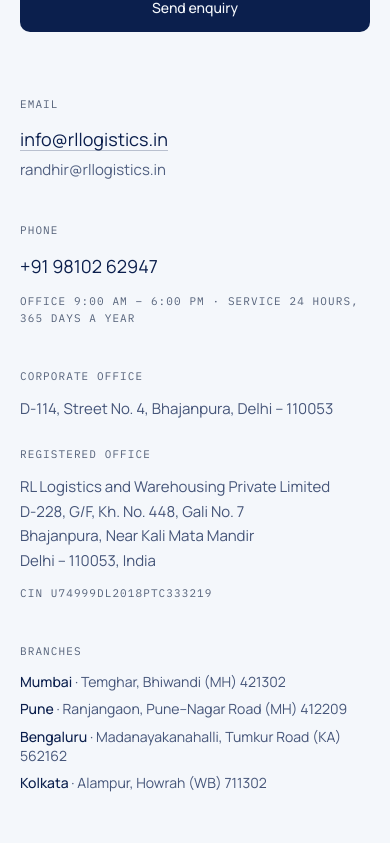
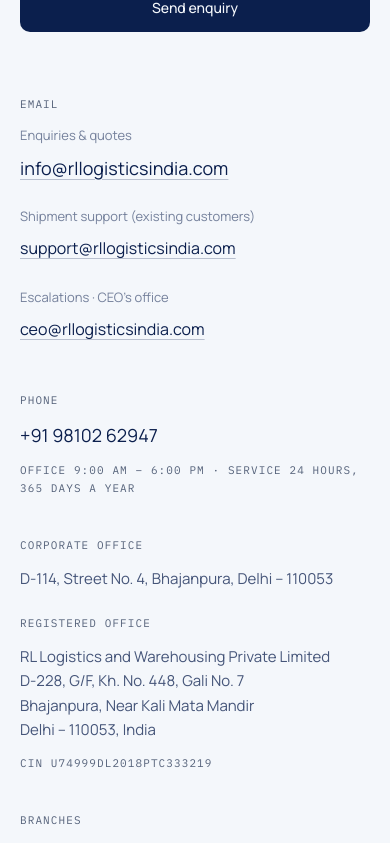
Before and after one commit to Udyanshgulati/RLlogistics, a Next.js app: page /contact in a window 390 px wide. Shown: the part 1255-2098 px from the top of the page. Built offline with nearby package versions, Linux system fonts and the light colour scheme; no server answers.

Commit message:
content: official info@/support@/ceo@ rllogisticsindia.com mailboxes, routed by purpose
Co-Authored-By: Claude Opus 5.5 <noreply@anthropic.com>
Claude-Session: https://claude.ai/code/session_01ES1YH9ixu7632EMBEPAudp

```diff
--- a/app/about/page.tsx
+++ b/app/about/page.tsx
@@ -61,6 +61,12 @@ export default function AboutPage() {
             </li>
           ))}
         </ul>
+        <p className="mt-12 text-[15px] text-ink/70">
+          Something we should hear at the top? Write to the CEO&apos;s office:{" "}
+          <a href={`mailto:${company.emailCeo}`} className="inline-flex min-h-11 items-center text-ink underline decoration-ink/30 underline-offset-4 hover:text-brand md:min-h-0">
+            {company.emailCeo}
+          </a>
+        </p>
       </section>
 
       <section data-nav-theme="light" className="border-t border-ink/10 bg-paper px-gutter py-[16vh] md:pl-[clamp(140px,13vw,220px)]">
--- a/app/contact/page.tsx
+++ b/app/contact/page.tsx
@@ -27,12 +27,25 @@ export default function ContactPage() {
         <aside className="flex flex-col gap-10 md:col-span-4 md:col-start-9">
           <div>
             <p className="ui-label mb-3 text-steel">Email</p>
-            <a href={`mailto:${company.emailGeneral}`} className="select-all text-[18px] underline decoration-ink/25 underline-offset-4 hover:text-brand">
-              {company.emailGeneral}
-            </a>
-            <a href={`mailto:${company.email}`} className="mt-1 block select-all text-[15px] text-ink/70 hover:text-brand">
-              {company.email}
-            </a>
+            <dl className="flex flex-col gap-4">
+              {[
+                { label: "Enquiries & quotes", email: company.email, big: true },
+                { label: "Shipment support (existing customers)", email: company.emailSupport },
+                { label: "Escalations · CEO's office", email: company.emailCeo },
+              ].map((m) => (
+                <div key={m.email}>
+                  <dt className="text-[13px] text-ink/55">{m.label}</dt>
+                  <dd>
+                    <a
+                      href={`mailto:${m.email}`}
+                      className={`inline-flex min-h-11 select-all items-center underline decoration-ink/25 underline-offset-4 hover:text-brand md:min-h-0 ${m.big ? "text-[18px]" : "text-[16px]"}`}
+                    >
+                      {m.email}
+                    </a>
+                  </dd>
+                </div>
+              ))}
+            </dl>
           </div>
           <div>
             <p className="ui-label mb-3 text-steel">Phone</p>
--- a/components/ui/Footer.tsx
+++ b/components/ui/Footer.tsx
@@ -48,11 +48,12 @@ export function Footer() {
           <p className="mt-6 max-w-[34ch] text-[14px] leading-relaxed text-paper/60">
             Warehousing, road transport, freight forwarding and customs, run by one accountable team out of Delhi since 2018.
           </p>
-          <a href={`mailto:${company.emailGeneral}`} className="mt-6 inline-block text-[15px] underline decoration-paper/30 underline-offset-4 hover:text-brand max-lg:mt-4 max-lg:inline-flex max-lg:min-h-11 max-lg:items-center">
-            {company.emailGeneral}
+          <a href={`mailto:${company.email}`} className="mt-6 inline-block text-[15px] underline decoration-paper/30 underline-offset-4 hover:text-brand max-lg:mt-4 max-lg:inline-flex max-lg:min-h-11 max-lg:items-center">
+            {company.email}
           </a>
-          <a href={`mailto:${company.email}`} className="flex min-h-11 items-center text-[15px] text-paper/80 underline decoration-paper/30 underline-offset-4 lg:hidden">
-            {company.email}
+          <a href={`mailto:${company.emailSupport}`} className="mt-2 flex min-h-11 items-center text-[15px] text-paper/70 hover:text-brand lg:mt-1 lg:min-h-0 lg:text-[14px]">
+            <span className="mr-2 text-paper/45">Shipment support</span>
+            {company.emailSupport}
           </a>
           <a href={company.phoneHref} className="mt-2 block text-[14px] text-paper/60 hover:text-brand max-lg:mt-0 max-lg:flex max-lg:min-h-11 max-lg:items-center max-lg:text-[15px] max-lg:text-paper/80">
             {company.phone}
--- a/components/ui/JsonLd.tsx
+++ b/components/ui/JsonLd.tsx
@@ -21,6 +21,10 @@ export function JsonLd() {
       telephone: company.phone,
       foundingDate: company.incorporated,
       founder: company.directors.map((name) => ({ "@type": "Person", name })),
+      contactPoint: [
+        { "@type": "ContactPoint", contactType: "sales", email: company.email, telephone: company.phone, areaServed: "IN" },
+        { "@type": "ContactPoint", contactType: "customer support", email: company.emailSupport, telephone: company.phone, areaServed: "IN" },
+      ],
       address,
     },
     {
--- a/content/company.ts
+++ b/content/company.ts
@@ -8,9 +8,11 @@ export const company = {
   incorporatedLabel: "27 April 2018",
   roc: "RoC Delhi",
   directors: ["Randhir Kumar Jha", "Rekha Jha"],
-  email: "randhir@rllogistics.in",
-  // From the current rllogistics.in site.
-  emailGeneral: "info@rllogistics.in",
+  // Official mailboxes: info = enquiries and quotes (the default), support = live shipments and
+  // existing customers, ceo = escalations and leadership.
+  email: "info@rllogisticsindia.com",
+  emailSupport: "support@rllogisticsindia.com",
+  emailCeo: "ceo@rllogisticsindia.com",
   phone: "+91 98102 62947",
   phoneHref: "tel:+919810262947",
   hours: "Office 9:00 AM – 6:00 PM · service 24 hours, 365 days a year",
```
